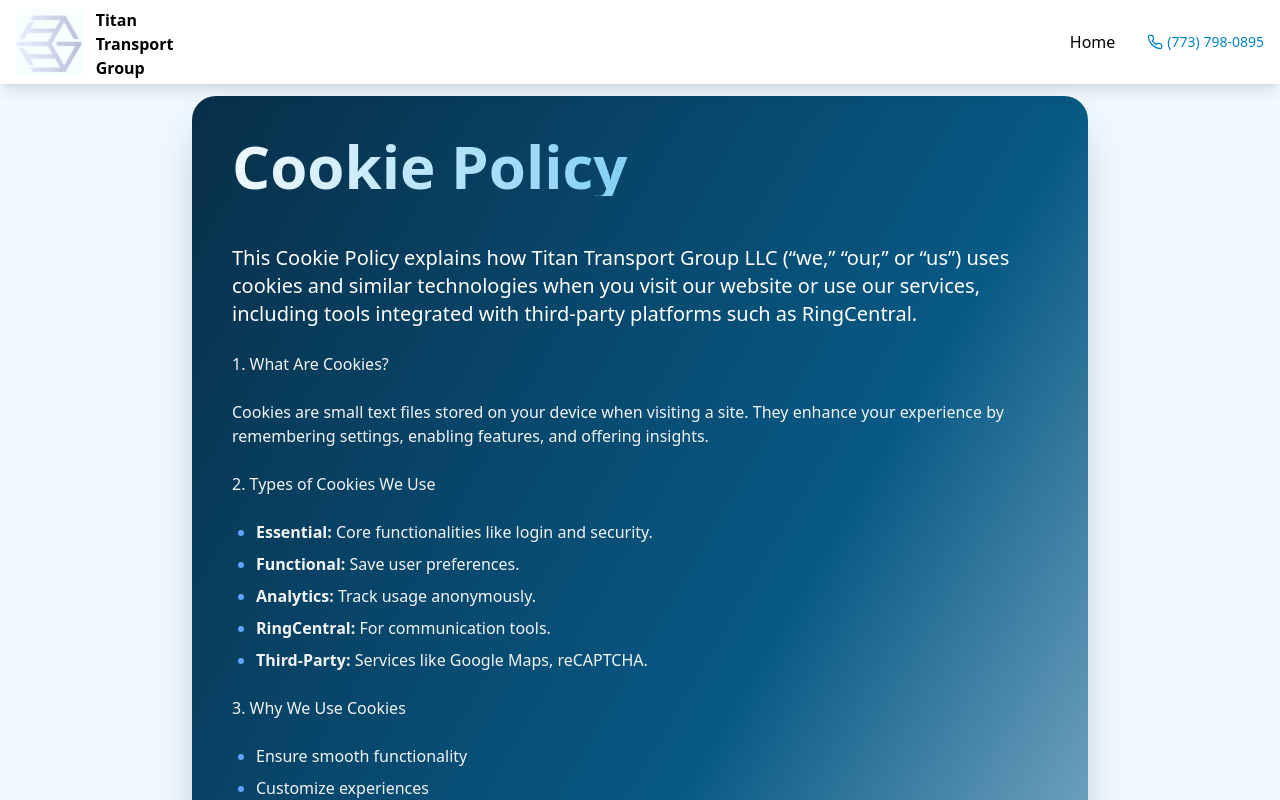
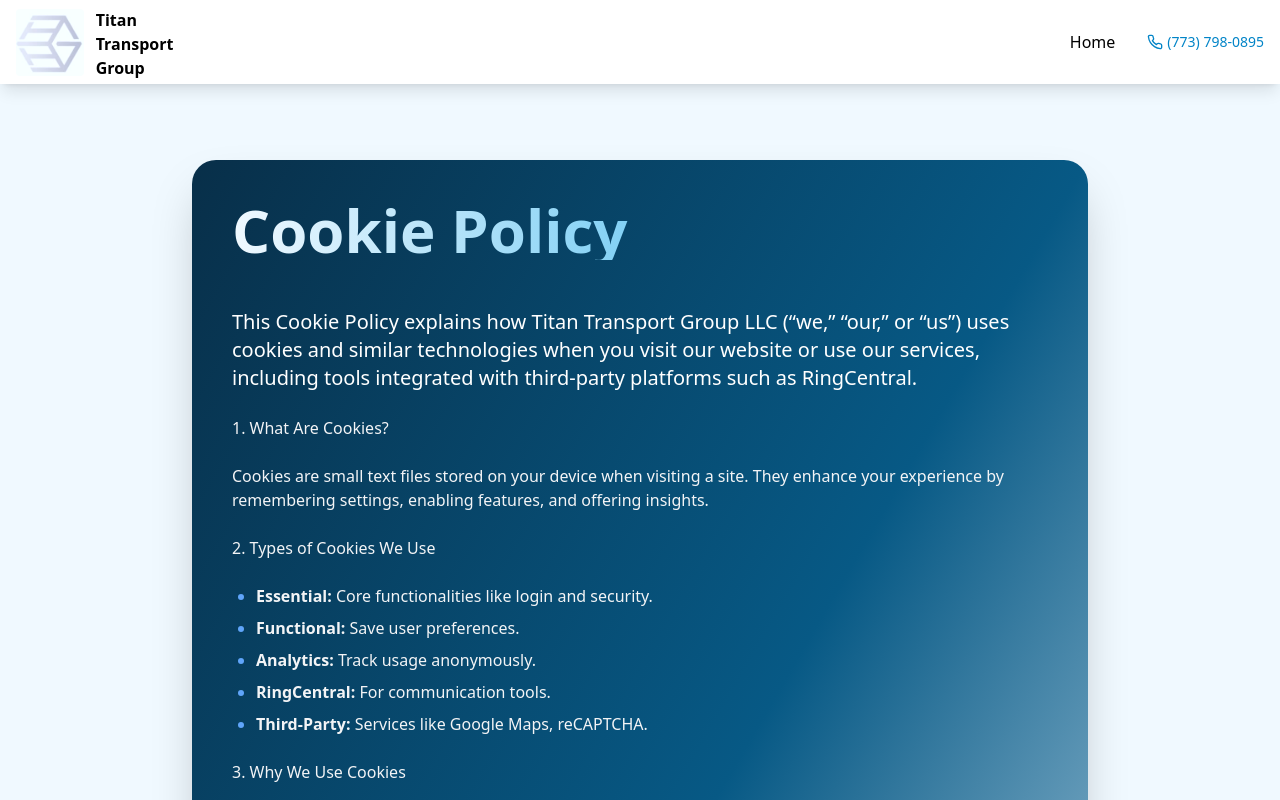
Before and after one commit to EasyRelay/titan_transportation_group, a React (Vite) app: page /cookie_policy in a window 1280 px wide. Shown: the top 800 px of the page. Built offline with nearby package versions, Linux system fonts and the light colour scheme.

Commit message:
update cookie policy

```diff
--- a/src/components/CookiePolicy.tsx
+++ b/src/components/CookiePolicy.tsx
@@ -5,8 +5,8 @@
     return (
         <div className="min-h-screen  text-white bg-titan-50 font-inter">
             <ScrollToTop/>
-            <main className="pt-24 pb-16">
-                <div className="container mx-auto px-4 sm:px-6 lg:px-12">
+            <main className="pt-24">
+                <div className="container mx-auto px-4 lg:px-8 py-16">
                     <div className="max-w-4xl mx-auto bg-gradient-to-tl from-titan-100 via-titan-800 to-titan-950 rounded-3xl shadow-2xl p-10">
                         {/* <Link
                             to="/"
```
